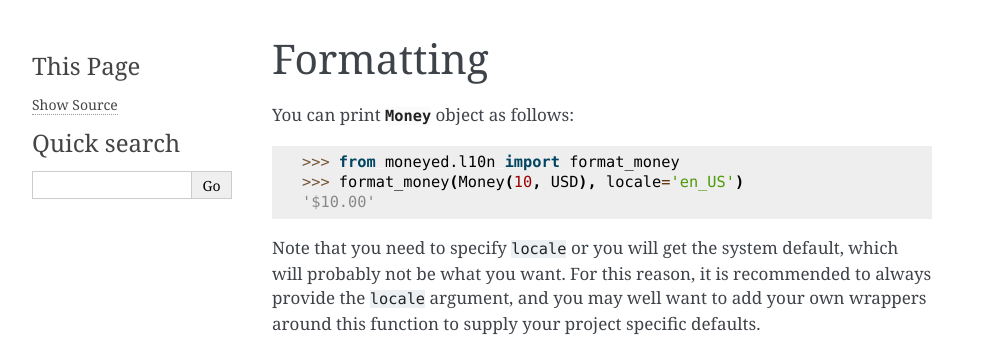
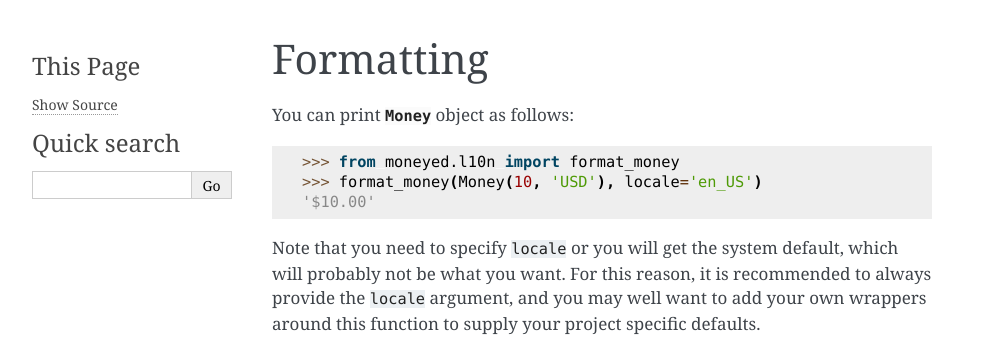
Before and after one commit to py-moneyed/py-moneyed, a Sphinx documentation site: the page built from docs/formatting.rst, in a window 1280 px wide. Shown: the top 356 px of the page, without its empty margins (148-1140 px from the left). Built offline with Sphinx 7.4.7, drawn with Linux system fonts in a browser that asks for light colours.

```diff
--- a/docs/formatting.rst
+++ b/docs/formatting.rst
@@ -6,7 +6,7 @@ You can print :class:`Money` object as follows:
 .. code-block:: python
 
    >>> from moneyed.l10n import format_money
-   >>> format_money(Money(10, USD), locale='en_US')
+   >>> format_money(Money(10, 'USD'), locale='en_US')
    '$10.00'
 
 Note that you need to specify ``locale`` or you will get the system default,
```
